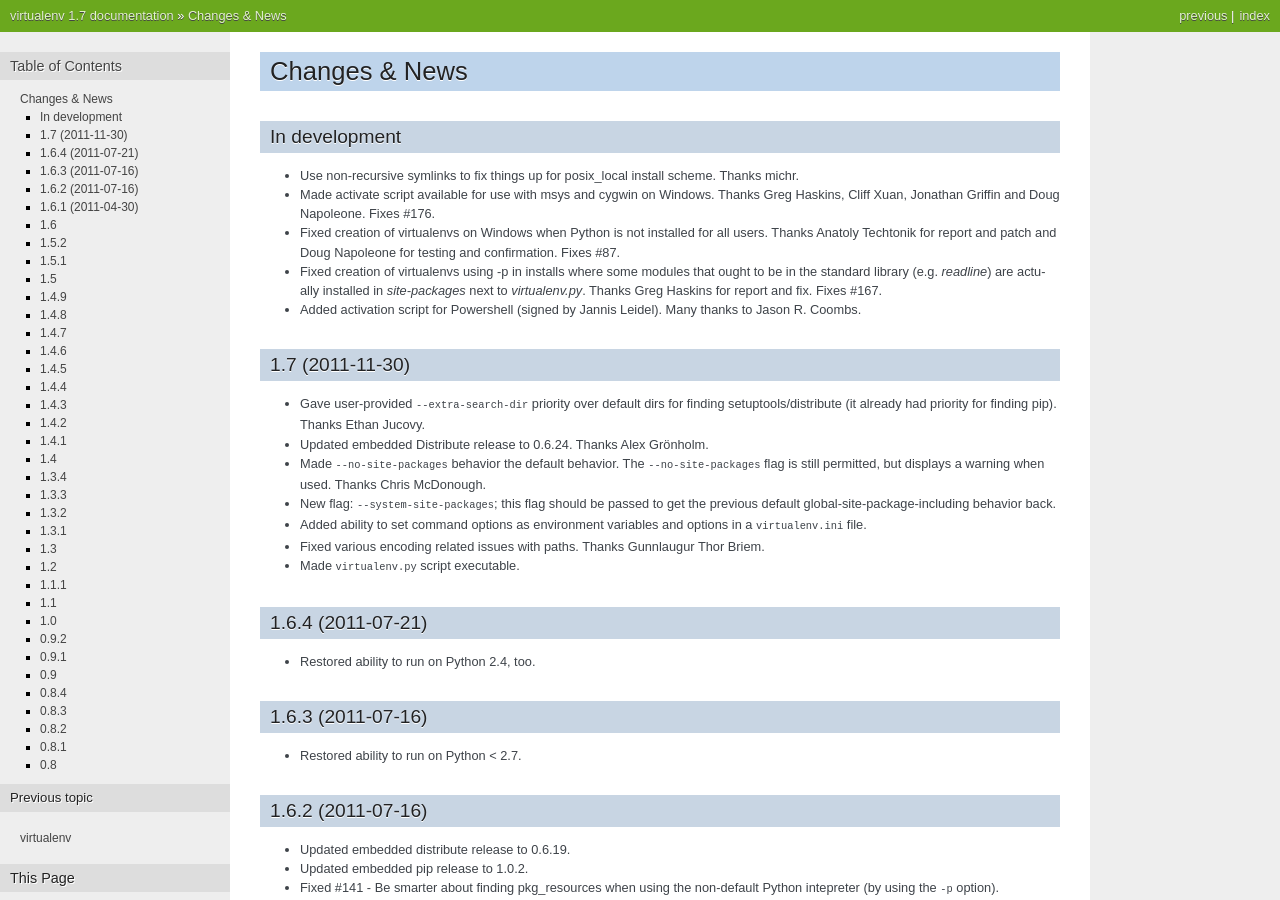
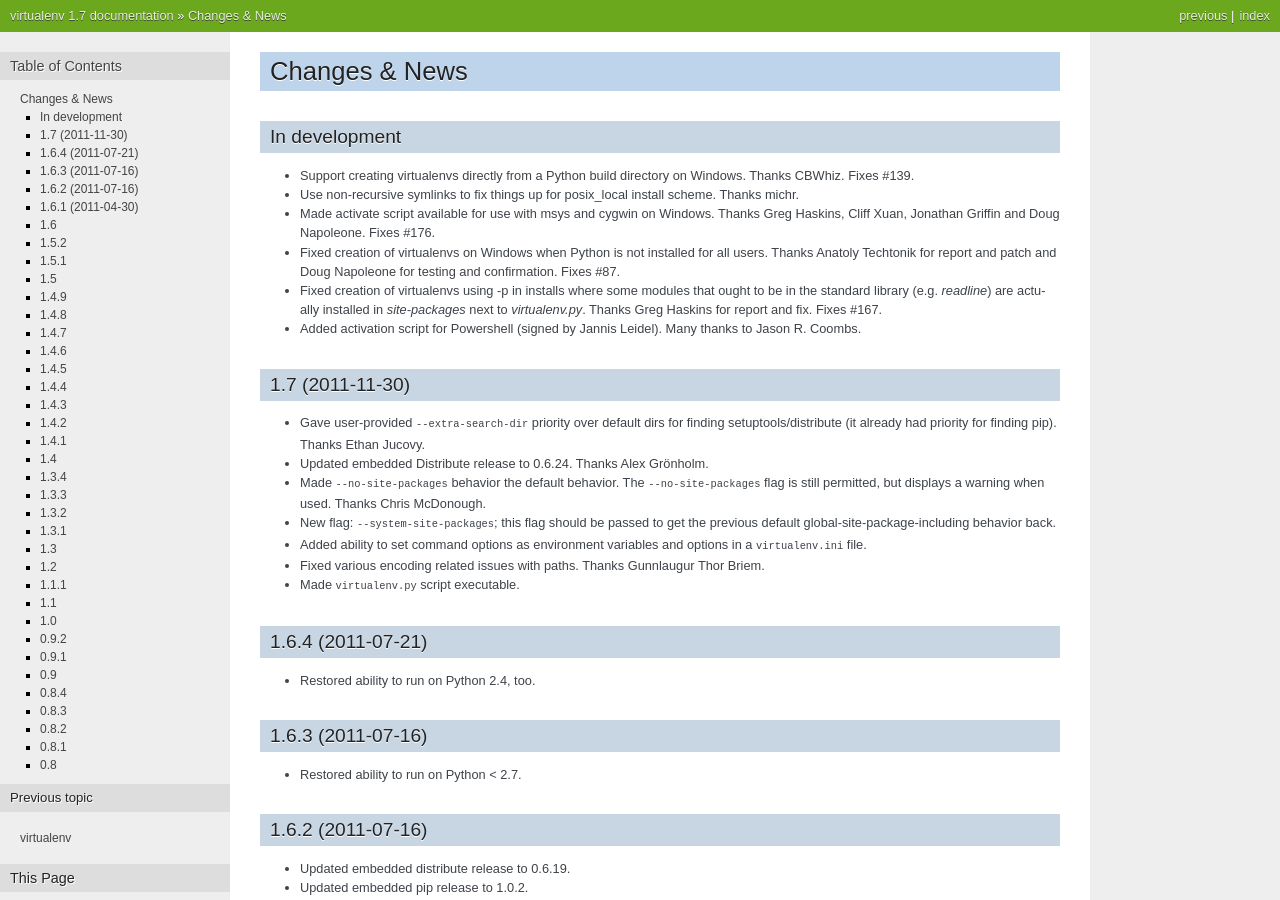
Before and after one commit to pypa/virtualenv, a Sphinx documentation site: the page built from docs/news.txt, in a window 1280 px wide and 900 px high. Built offline with Sphinx 7.4.7, drawn with Linux system fonts in a browser that asks for light colours.

Commit message:
Updated changelog and AUTHORS.

```diff
--- a/AUTHORS.txt
+++ b/AUTHORS.txt
@@ -17,6 +17,7 @@
 Anatoly Techtonik
 Antonio Cuni
 Armin Ronacher
+CBWhiz
 Chris McDonough
 Christian Stefanescu
 Christopher Nilsson
--- a/docs/news.txt
+++ b/docs/news.txt
@@ -3,6 +3,9 @@
 
 In development
 ~~~~~~~~~~~~~~
+
+* Support creating virtualenvs directly from a Python build directory on
+  Windows. Thanks CBWhiz. Fixes #139.
 
 * Use non-recursive symlinks to fix things up for posix_local install
   scheme. Thanks michr.
```
